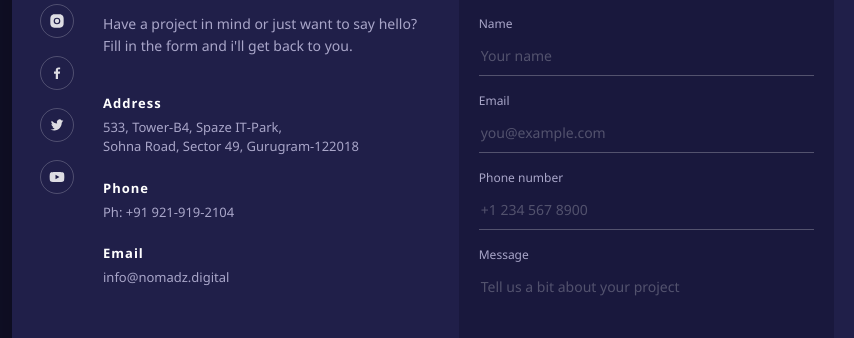
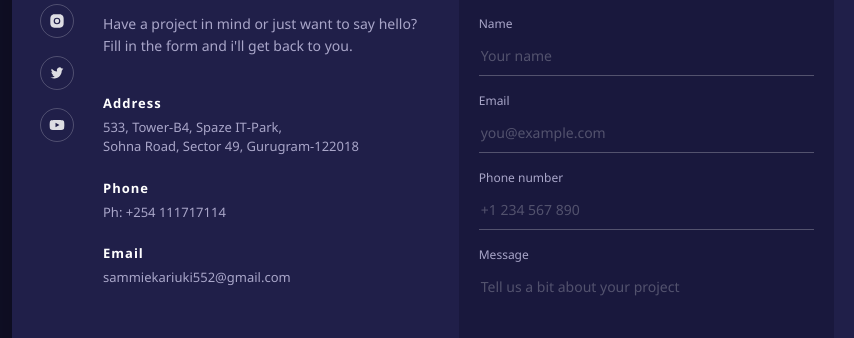
Before and after one commit to sam-1st/contact-form, a website: page index.html in a window 1280 px wide. Shown: the part 230-568 px from the top of the page, 203-1057 px from the left. Drawn offline with Linux system fonts and the light colour scheme.

Commit message:
Modify social links and contact details in index.html
Updated social media links and contact information.

```diff
--- a/index.html
+++ b/index.html
@@ -272,11 +272,10 @@
   <div class="grid">
 
     <div class="socials">
-      <a href="#" aria-label="LinkedIn"><svg viewBox="0 0 24 24" fill="currentColor"><path d="M4.98 3.5a2.5 2.5 0 11.02 5 2.5 2.5 0 01-.02-5zM3 9h4v12H3V9zm7 0h3.8v1.7h.05c.53-1 1.83-2.05 3.77-2.05 4.03 0 4.78 2.65 4.78 6.1V21h-4v-5.65c0-1.35-.02-3.08-1.88-3.08-1.88 0-2.17 1.47-2.17 2.98V21h-4V9z"/></svg></a>
-      <a href="#" aria-label="Instagram"><svg viewBox="0 0 24 24" fill="currentColor"><path d="M12 2c2.7 0 3.06.01 4.12.06 1.06.05 1.79.22 2.43.47.66.26 1.22.6 1.77 1.15.55.55.89 1.11 1.15 1.77.25.64.42 1.37.47 2.43.05 1.06.06 1.42.06 4.12s-.01 3.06-.06 4.12c-.05 1.06-.22 1.79-.47 2.43a4.9 4.9 0 01-1.15 1.77 4.9 4.9 0 01-1.77 1.15c-.64.25-1.37.42-2.43.47-1.06.05-1.42.06-4.12.06s-3.06-.01-4.12-.06c-1.06-.05-1.79-.22-2.43-.47a4.9 4.9 0 01-1.77-1.15 4.9 4.9 0 01-1.15-1.77c-.25-.64-.42-1.37-.47-2.43C2.01 15.06 2 14.7 2 12s.01-3.06.06-4.12c.05-1.06.22-1.79.47-2.43.26-.66.6-1.22 1.15-1.77A4.9 4.9 0 015.45 2.53c.64-.25 1.37-.42 2.43-.47C8.94 2.01 9.3 2 12 2zm0 5a5 5 0 100 10 5 5 0 000-10zm0 8.2a3.2 3.2 0 110-6.4 3.2 3.2 0 010 6.4zm5.2-8.4a1.17 1.17 0 11-2.34 0 1.17 1.17 0 012.34 0z"/></svg></a>
-      <a href="#" aria-label="Facebook"><svg viewBox="0 0 24 24" fill="currentColor"><path d="M13.5 21v-8h2.7l.4-3.1h-3.1V8c0-.9.25-1.5 1.55-1.5H16.7V3.7C16.4 3.66 15.4 3.57 14.2 3.57c-2.4 0-4.05 1.47-4.05 4.16V9.9H7.5V13h2.65v8h3.35z"/></svg></a>
-      <a href="#" aria-label="Twitter"><svg viewBox="0 0 24 24" fill="currentColor"><path d="M22 5.9c-.7.32-1.46.53-2.25.63a3.9 3.9 0 001.72-2.16c-.76.46-1.6.78-2.5.96A3.9 3.9 0 0012.1 8.9c0 .3.03.6.1.88-3.24-.16-6.11-1.72-8.03-4.08a3.9 3.9 0 001.2 5.2 3.9 3.9 0 01-1.77-.49v.05c0 1.9 1.35 3.48 3.14 3.84-.33.09-.68.14-1.03.14-.25 0-.5-.02-.74-.07.5 1.56 1.94 2.7 3.66 2.73A7.83 7.83 0 012 18.4a11.05 11.05 0 005.98 1.75c7.18 0 11.1-5.95 11.1-11.1l-.01-.5c.76-.55 1.42-1.24 1.93-2.03z"/></svg></a>
-      <a href="#" aria-label="YouTube"><svg viewBox="0 0 24 24" fill="currentColor"><path d="M23 12s0-3.5-.45-5.17a2.9 2.9 0 00-2.04-2.05C18.86 4.33 12 4.33 12 4.33s-6.86 0-8.51.45a2.9 2.9 0 00-2.04 2.05C1 8.5 1 12 1 12s0 3.5.45 5.17c.25.94 1 1.68 2.04 1.95 1.65.45 8.51.45 8.51.45s6.86 0 8.51-.45a2.9 2.9 0 002.04-1.95C23 15.5 23 12 23 12zM9.75 15.5v-7l6 3.5-6 3.5z"/></svg></a>
+      <a href="www.linkedin.com/in/sam-1st" aria-label="LinkedIn"><svg viewBox="0 0 24 24" fill="currentColor"><path d="M4.98 3.5a2.5 2.5 0 11.02 5 2.5 2.5 0 01-.02-5zM3 9h4v12H3V9zm7 0h3.8v1.7h.05c.53-1 1.83-2.05 3.77-2.05 4.03 0 4.78 2.65 4.78 6.1V21h-4v-5.65c0-1.35-.02-3.08-1.88-3.08-1.88 0-2.17 1.47-2.17 2.98V21h-4V9z"/></svg></a>
+      <a href="https://www.instagram.com/_njunge_kariuki_?igsh=MXRqNW12MTdzeDJyeg==" aria-label="Instagram"><svg viewBox="0 0 24 24" fill="currentColor"><path d="M12 2c2.7 0 3.06.01 4.12.06 1.06.05 1.79.22 2.43.47.66.26 1.22.6 1.77 1.15.55.55.89 1.11 1.15 1.77.25.64.42 1.37.47 2.43.05 1.06.06 1.42.06 4.12s-.01 3.06-.06 4.12c-.05 1.06-.22 1.79-.47 2.43a4.9 4.9 0 01-1.15 1.77 4.9 4.9 0 01-1.77 1.15c-.64.25-1.37.42-2.43.47-1.06.05-1.42.06-4.12.06s-3.06-.01-4.12-.06c-1.06-.05-1.79-.22-2.43-.47a4.9 4.9 0 01-1.77-1.15 4.9 4.9 0 01-1.15-1.77c-.25-.64-.42-1.37-.47-2.43C2.01 15.06 2 14.7 2 12s.01-3.06.06-4.12c.05-1.06.22-1.79.47-2.43.26-.66.6-1.22 1.15-1.77A4.9 4.9 0 015.45 2.53c.64-.25 1.37-.42 2.43-.47C8.94 2.01 9.3 2 12 2zm0 5a5 5 0 100 10 5 5 0 000-10zm0 8.2a3.2 3.2 0 110-6.4 3.2 3.2 0 010 6.4zm5.2-8.4a1.17 1.17 0 11-2.34 0 1.17 1.17 0 012.34 0z"/></svg></a>
+      <a href="https://x.com/SammieK40475" aria-label="Twitter"><svg viewBox="0 0 24 24" fill="currentColor"><path d="M22 5.9c-.7.32-1.46.53-2.25.63a3.9 3.9 0 001.72-2.16c-.76.46-1.6.78-2.5.96A3.9 3.9 0 0012.1 8.9c0 .3.03.6.1.88-3.24-.16-6.11-1.72-8.03-4.08a3.9 3.9 0 001.2 5.2 3.9 3.9 0 01-1.77-.49v.05c0 1.9 1.35 3.48 3.14 3.84-.33.09-.68.14-1.03.14-.25 0-.5-.02-.74-.07.5 1.56 1.94 2.7 3.66 2.73A7.83 7.83 0 012 18.4a11.05 11.05 0 005.98 1.75c7.18 0 11.1-5.95 11.1-11.1l-.01-.5c.76-.55 1.42-1.24 1.93-2.03z"/></svg></a>
+      <a href="https://youtube.com/@sammiekariuki?si=1BE_0HnmywQAEFK5" aria-label="YouTube"><svg viewBox="0 0 24 24" fill="currentColor"><path d="M23 12s0-3.5-.45-5.17a2.9 2.9 0 00-2.04-2.05C18.86 4.33 12 4.33 12 4.33s-6.86 0-8.51.45a2.9 2.9 0 00-2.04 2.05C1 8.5 1 12 1 12s0 3.5.45 5.17c.25.94 1 1.68 2.04 1.95 1.65.45 8.51.45 8.51.45s6.86 0 8.51-.45a2.9 2.9 0 002.04-1.95C23 15.5 23 12 23 12zM9.75 15.5v-7l6 3.5-6 3.5z"/></svg></a>
     </div>
 
     <div class="info">
@@ -293,12 +292,12 @@
 
       <div class="detail">
         <h3>Phone</h3>
-        <p>Ph: +91 921-919-2104</p>
+        <p>Ph: +254 111717114</p>
       </div>
 
       <div class="detail">
         <h3>Email</h3>
-        <p>info@nomadz.digital</p>
+        <p>sammiekariuki552@gmail.com</p>
       </div>
     </div>
 
@@ -316,7 +315,7 @@
         </div>
         <div class="field">
           <label for="phone">Phone number</label>
-          <input id="phone" type="tel" name="phone" placeholder="+1 234 567 8900">
+          <input id="phone" type="tel" name="phone" placeholder="+1 234 567 890">
         </div>
         <div class="field">
           <label for="message">Message</label>
```
